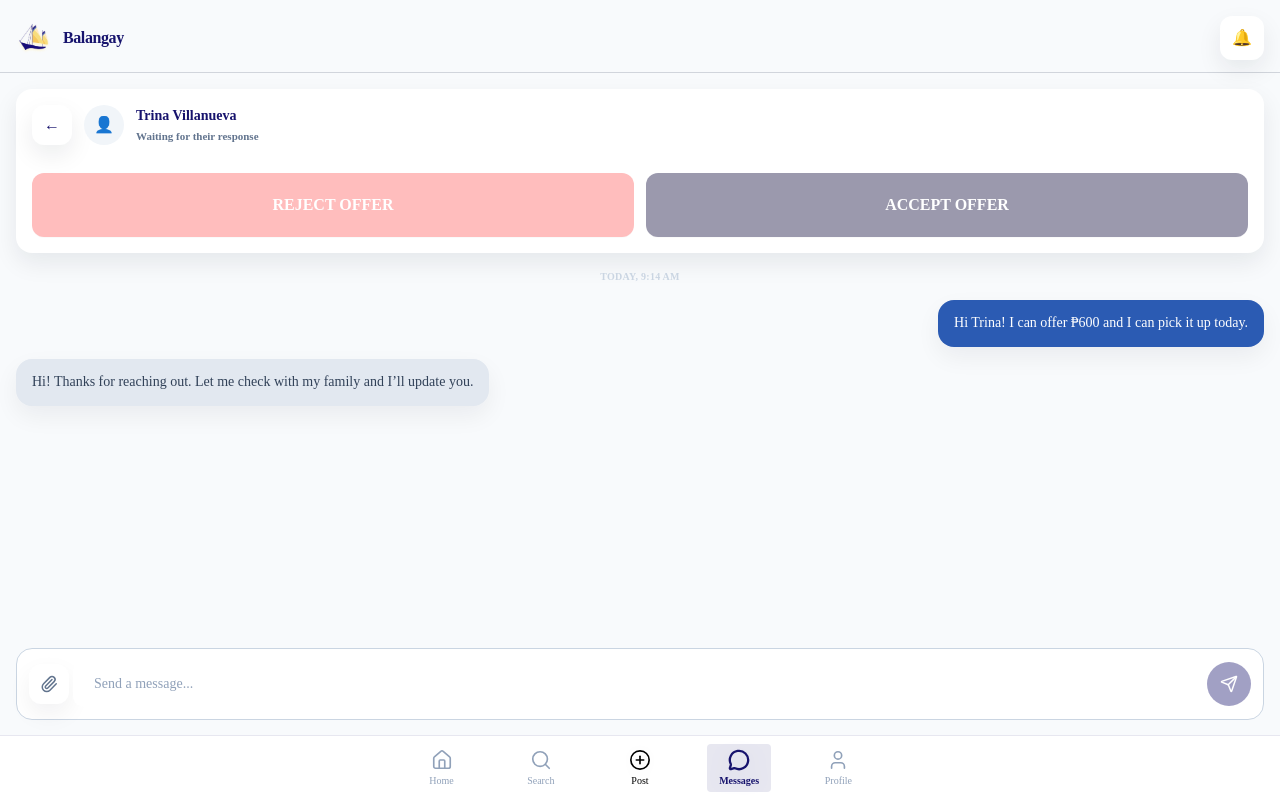
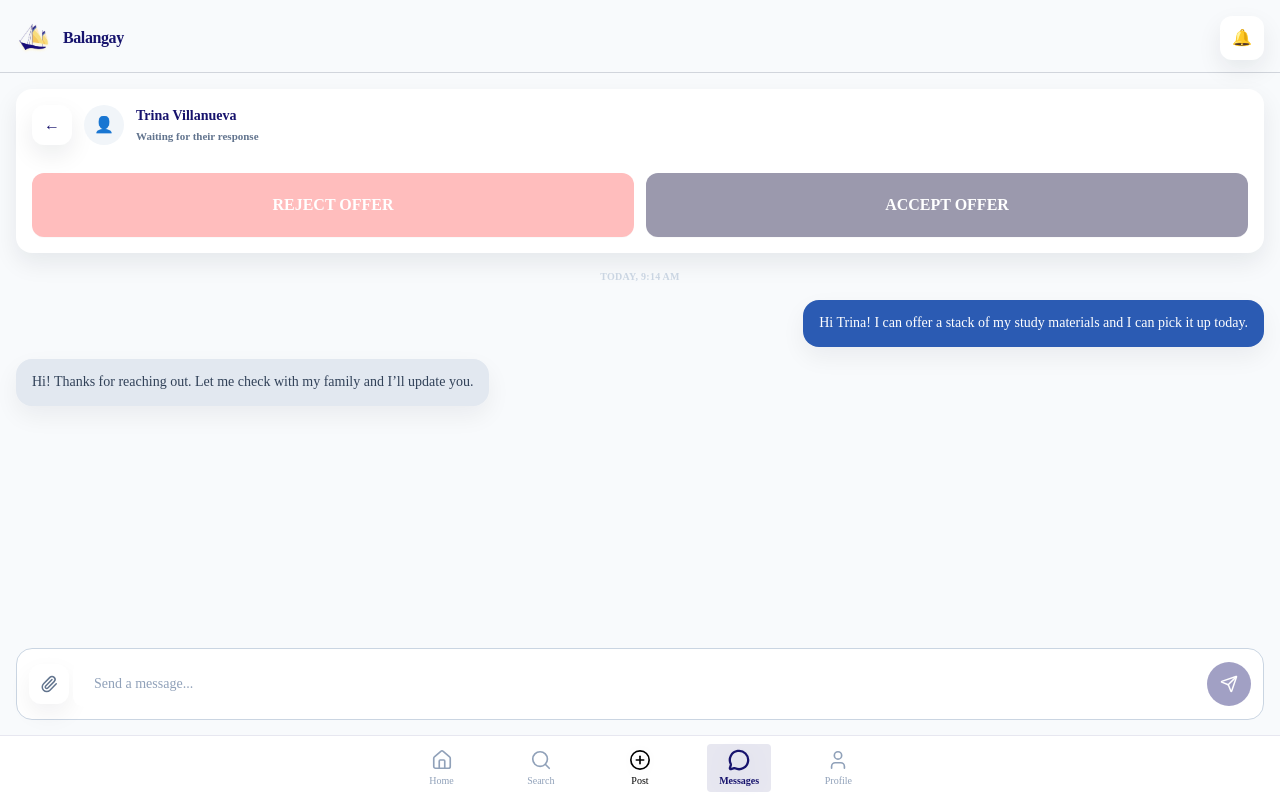
Before and after one commit to CoderTofu/Balangay-Portal, a Next.js app: page /messaging/thread-005 in a window 1280 px wide. Built offline with nearby package versions, Linux system fonts and the light colour scheme; a web font is replaced by a local one.

Commit message:
no cash pls

```diff
--- a/app/messaging/mockThreads.ts
+++ b/app/messaging/mockThreads.ts
@@ -107,14 +107,14 @@ export const MOCK_THREADS: OfferThread[] = [
     id: "thread-005",
     postTitle: "Used Study Table (Good Condition)",
     otherName: "Trina Villanueva",
-    offerSummary: "I’M OFFERING CASH + PICKUP",
+    offerSummary: "I’M OFFERING STUDY MATERIALS + PICKUP",
     side: "MY OFFERS",
     status: "PENDING",
     messages: [
       {
         id: "m1",
         from: "me",
-        text: "Hi Trina! I can offer ₱600 and I can pick it up today.",
+        text: "Hi Trina! I can offer a stack of my study materials and I can pick it up today.",
         timestampLabel: "TODAY, 9:14 AM",
       },
       {
```
